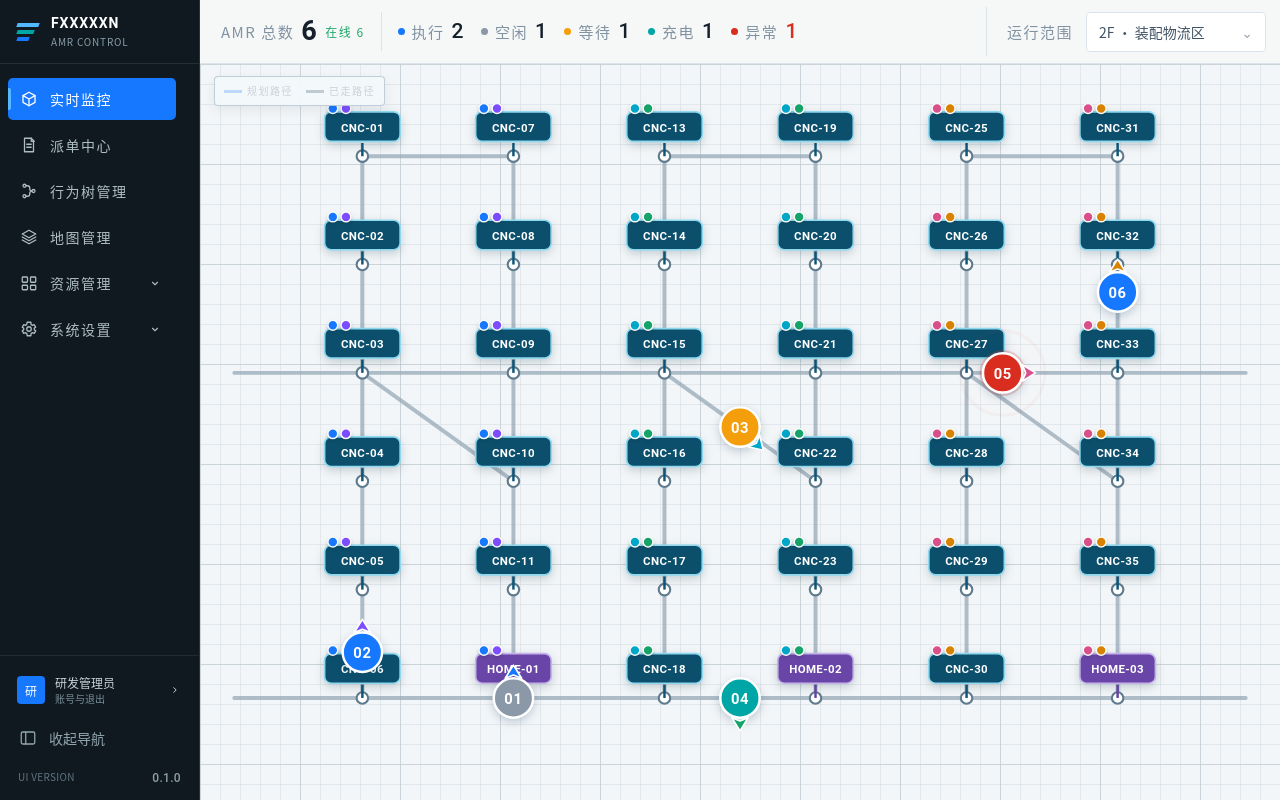
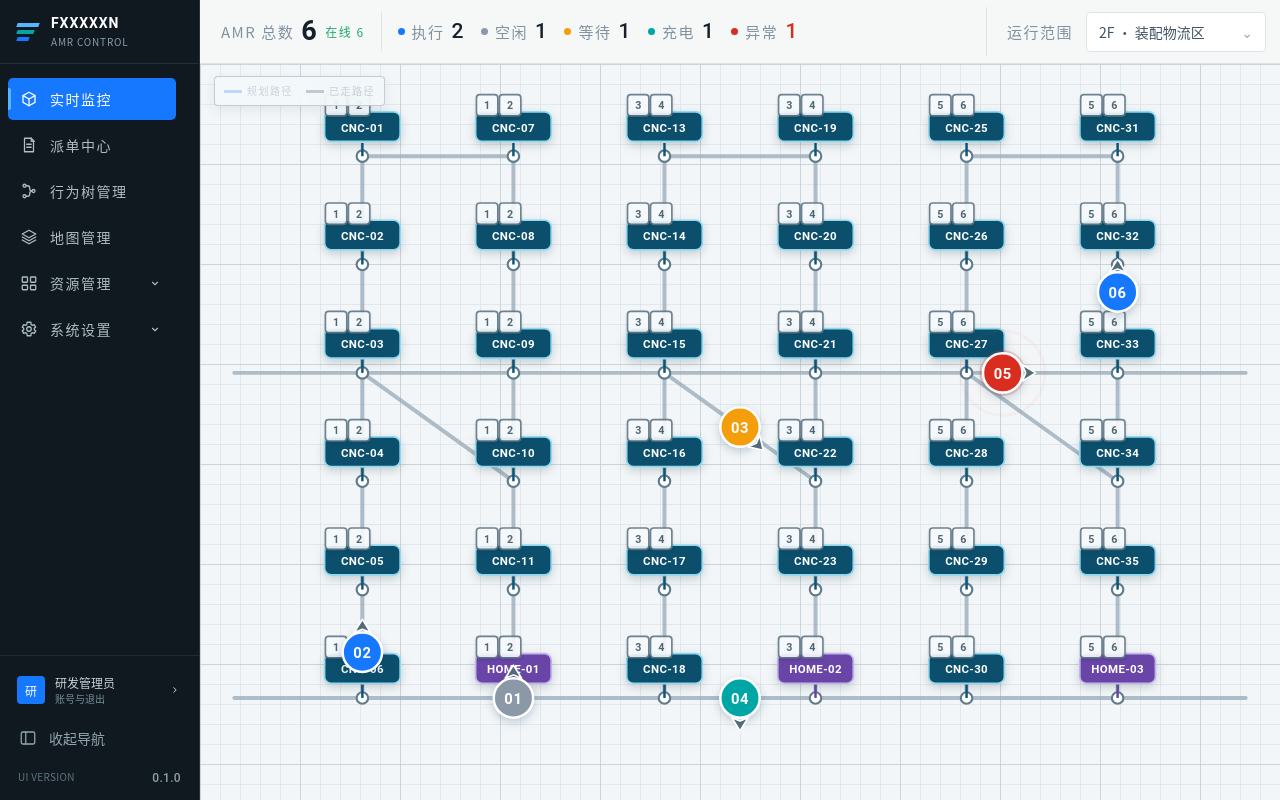
Before and after one commit to zhanzhikai611-del/AMR_V2, a Vue app: page / in a window 1280 px wide. Built offline with nearby package versions, Linux system fonts and the light colour scheme.

Commit message:
refine: match AMRs with numeric service badges

```diff
--- a/src/features/digital-twin/DigitalTwinMap.vue
+++ b/src/features/digital-twin/DigitalTwinMap.vue
@@ -15,14 +15,6 @@ const props = defineProps<{
 
 const emit = defineEmits<{ selectAmr: [id: string] }>()
 const defaultMapScale = 1.16
-const amrServiceColors: Record<string, string> = {
-  'AMR-01': '#1677ff',
-  'AMR-02': '#7c4dff',
-  'AMR-03': '#00a6c7',
-  'AMR-04': '#16a36a',
-  'AMR-05': '#d94f8a',
-  'AMR-06': '#d98200',
-}
 const pan = ref({ x: 0, y: 0 })
 const dragging = ref(false)
 let dragOrigin = { x: 0, y: 0 }
@@ -38,10 +30,6 @@ const visibleResources = computed(() => props.resources.filter((resource) => res
 
 function serviceAmrsForResource(resourceId: string) {
   return props.amrs.filter((amr) => amr.serviceDevices.includes(resourceId) || amr.serviceStations.includes(resourceId))
-}
-
-function serviceColor(amrId: string) {
-  return amrServiceColors[amrId] ?? '#607486'
 }
 
 const mapTransform = computed(() => {
@@ -115,23 +103,21 @@ function endPan(event: PointerEvent) {
         <g class="logic-resource-layer">
           <g v-for="resource in visibleResources" :key="resource.id" :class="['logic-resource', `resource-${resource.type}`, resource.state, { 'service-highlight': selectedServiceResources.has(resource.id), muted: selectedAmrId && !selectedServiceResources.has(resource.id) }]" :transform="`translate(${resource.position.x} ${resource.position.y})`">
             <path d="M0 0V-8"/><rect x="-23" y="-27" width="46" height="18" rx="4"/>
-            <circle
+            <g
               v-for="(serviceAmr, index) in serviceAmrsForResource(resource.id)"
               :key="`${resource.id}-${serviceAmr.id}`"
-              class="resource-service-dot"
-              :cx="-18 + index * 8"
-              cy="-29"
-              r="3"
-              :style="{
-                '--service-color': serviceColor(serviceAmr.id),
-              }"
-            />
+              :class="['resource-service-badge', { active: selectedAmrId === serviceAmr.id, 'badge-muted': selectedAmrId && selectedAmrId !== serviceAmr.id }]"
+              :transform="`translate(${-16 + index * 14} -31)`"
+            >
+              <rect x="-6.5" y="-6.5" width="13" height="13" rx="2"/>
+              <text y="2.4">{{ Number(serviceAmr.id.slice(-2)) }}</text>
+            </g>
             <text y="-15">{{ resource.label }}</text>
           </g>
         </g>
 
         <g class="amr-layer">
-          <g v-for="amr in amrs" :key="amr.id" :transform="`translate(${amr.position.x} ${amr.position.y})`" :style="{ '--service-color': serviceColor(amr.id) }" :class="['map-amr', amr.tone, { selected: selectedAmrId === amr.id, muted: selectedAmrId && selectedAmrId !== amr.id }]" role="button" tabindex="0" :aria-label="`${amr.id}，${amr.status}`" @click="emit('selectAmr', amr.id)" @keydown.enter="emit('selectAmr', amr.id)">
+          <g v-for="amr in amrs" :key="amr.id" :transform="`translate(${amr.position.x} ${amr.position.y})`" :class="['map-amr', amr.tone, { selected: selectedAmrId === amr.id, muted: selectedAmrId && selectedAmrId !== amr.id }]" role="button" tabindex="0" :aria-label="`${amr.id}，${amr.status}`" @click="emit('selectAmr', amr.id)" @keydown.enter="emit('selectAmr', amr.id)">
             <rect class="amr-hit-target" x="-22" y="-20" width="44" height="40" rx="10"/>
             <circle v-if="amr.tone === 'fault'" class="fault-pulse fault-pulse-one" r="18"/><circle v-if="amr.tone === 'fault'" class="fault-pulse fault-pulse-two" r="18"/>
             <circle class="selection-ring" r="17"/>
```
Also changed, not shown: src/styles/main.css.
